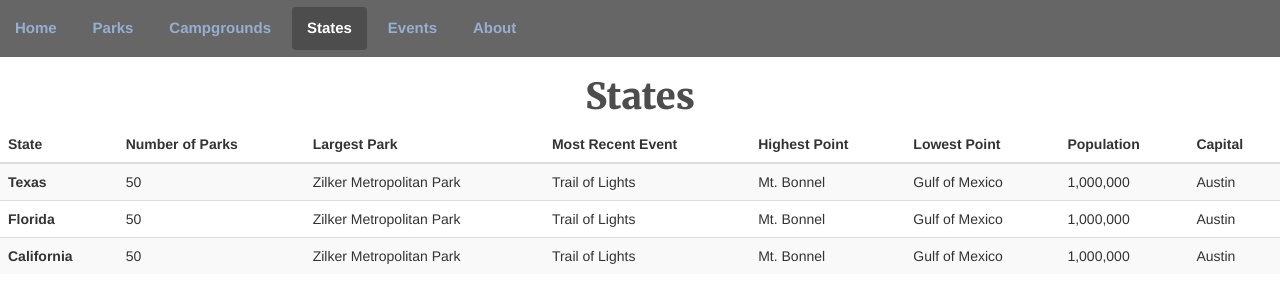
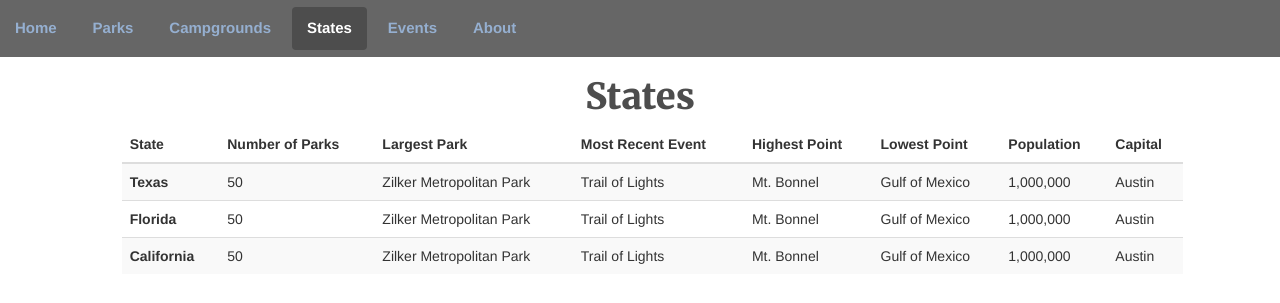
Before and after one commit to cs373gc-fall-2016/SWEetOutdoors, a Flask app: template templates/states.html in a window 1280 px wide. Shown: the top 303 px of the page. Run offline with Flask 2, Linux system fonts and the light colour scheme; the template is opened without the code that fills it, so the values that code supplies are empty; some libraries are stand-ins or nearby versions.

Commit message:
added styling to states table

```diff
--- a/templates/states.html
+++ b/templates/states.html
@@ -29,6 +29,10 @@
       </div> <!-- end of title -->
     </div>
 
+    <div class="col-md-1"></div>
+
+    <div class="row">
+      <div class="col-md-10">
         <div class="table" data-example-id="simple-responsive-table"
           <div class ="table-responsive">
             <!-- Table -->
@@ -80,6 +84,8 @@
         </table>
       </div>
     </div>
+  </div>
+</div>
 
   </body>
 </html>
```
Lines whose indentation alone changed are shown as unchanged.
